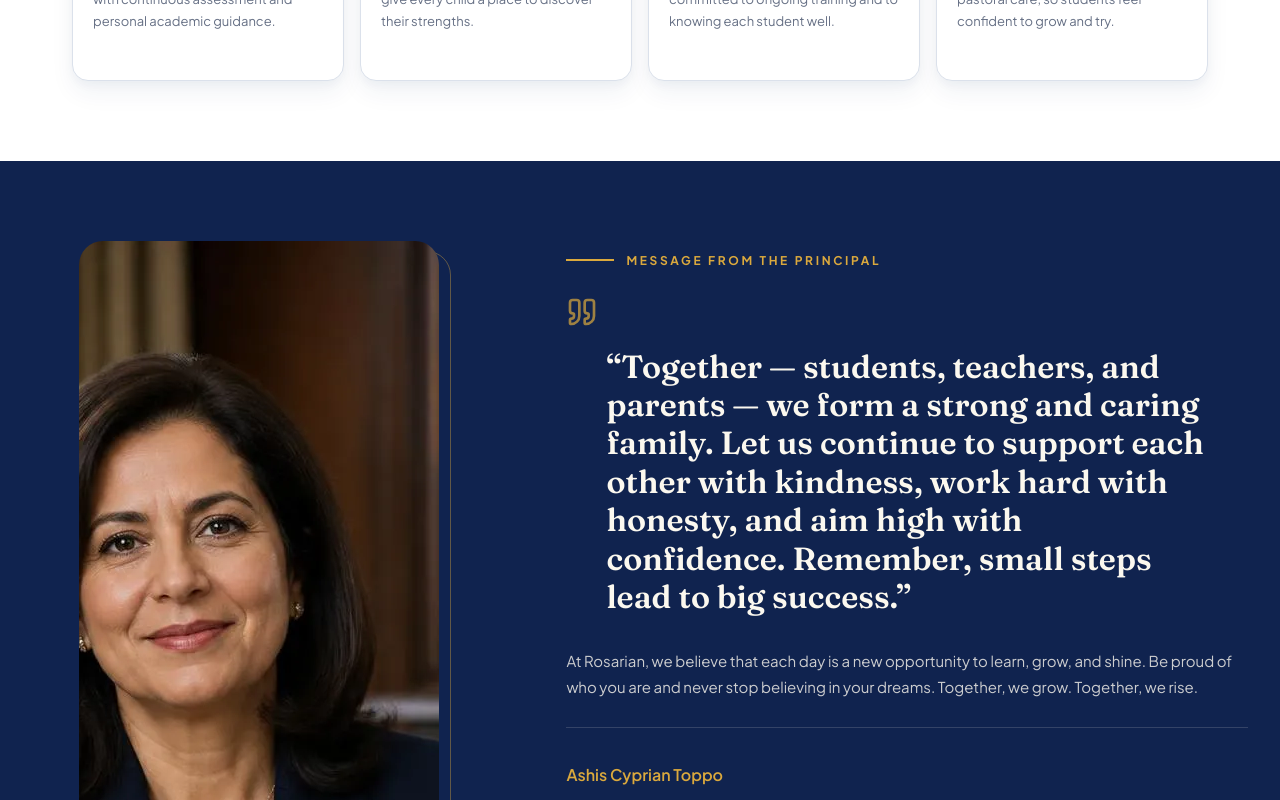
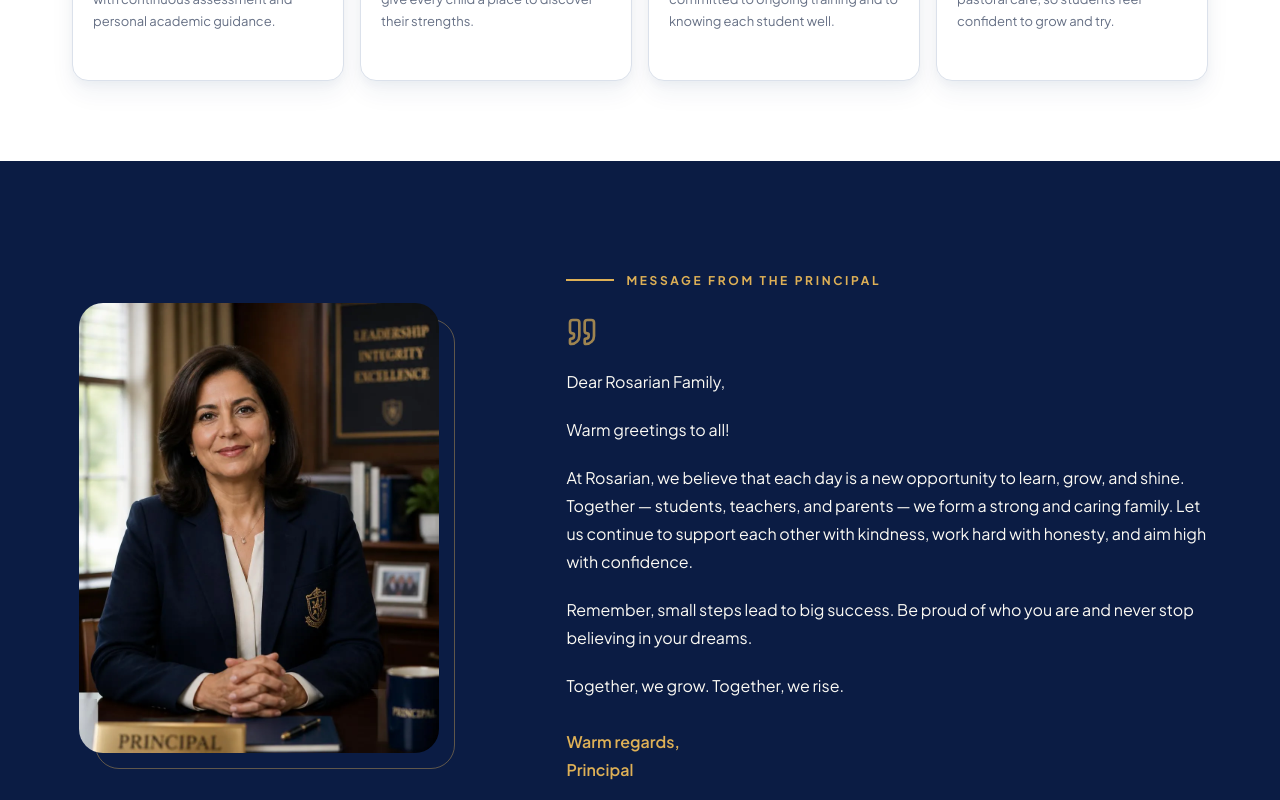
Before and after one commit to simrankumari-dev/rosa-mystica-school-website, a React (Vite) app: page /contact in a window 1280 px wide. Shown: the part 2000-2800 px from the top of the page. Built offline with nearby package versions, Linux system fonts and the light colour scheme.

Commit message:
updated code

```diff
--- a/src/components/home/PrincipalMessage.jsx
+++ b/src/components/home/PrincipalMessage.jsx
@@ -1,44 +1,73 @@
 import { Quote } from "lucide-react";
 import principalImage from "../../assets/images/principal.webp";
+
+import PRINCIPAL_MESSAGE from "../../data/principalMessage";
 import styles from "./PrincipalMessage.module.css";
-import { PRINCIPAL_MESSAGE } from "../../data/principalMessage";
 
 function PrincipalMessage() {
   return (
-    <section aria-labelledby="principal-heading" className={styles.section}>
+    <section
+      aria-labelledby="principal-heading"
+      className={styles.section}
+    >
       <div className={styles.container}>
 
+        {/* Principal Image */}
         <div className={styles.imageWrapper}>
+          <div
+            className={styles.imageBorder}
+            aria-hidden="true"
+          />
+
           <img
             src={principalImage}
-            alt={`Portrait of ${PRINCIPAL_MESSAGE.principalName}, Principal`}
-            width="1008"
-            height="1200"
+            alt="Portrait of the Principal of Rosa Mystica School seated in her office"
+            width={1008}
+            height={1200}
             loading="lazy"
             className={styles.image}
           />
         </div>
 
+        {/* Principal Message */}
         <div className={styles.content}>
+
+          {/* Section Heading */}
           <p className={styles.eyebrow}>
-            <span className={styles.goldRule} aria-hidden="true" />
+            <span
+              className={styles.goldRule}
+              aria-hidden="true"
+            />
             Message from the Principal
           </p>
 
-          <Quote className={styles.quoteIcon} aria-hidden="true" />
+          <Quote
+            className={styles.quoteIcon}
+            aria-hidden="true"
+          />
 
-          <blockquote id="principal-heading" className={styles.quote}>
-            “{PRINCIPAL_MESSAGE.quote}”
-          </blockquote>
+          {/* Message */}
+          <div
+            id="principal-heading"
+            className={styles.message}
+          >
+            <p>{PRINCIPAL_MESSAGE.greeting}</p>
 
-          <p className={styles.description}>
-            {PRINCIPAL_MESSAGE.description}
-          </p>
+            <p>{PRINCIPAL_MESSAGE.opening}</p>
 
-          <footer className={styles.footer}>
-            <p className={styles.principalName}>{PRINCIPAL_MESSAGE.principalName}</p>
-            <p className={styles.principalRole}>{PRINCIPAL_MESSAGE.designation}</p>
-          </footer>
+            <p>{PRINCIPAL_MESSAGE.message}</p>
+
+            <p>{PRINCIPAL_MESSAGE.reminder}</p>
+
+            <p>{PRINCIPAL_MESSAGE.tagline}</p>
+
+            <p>
+              {PRINCIPAL_MESSAGE.regards}
+              <br />
+              {PRINCIPAL_MESSAGE.designation}
+            </p>
+          </div>
+
         </div>
       </div>
     </section>
--- a/src/components/home/PrincipalMessage.module.css
+++ b/src/components/home/PrincipalMessage.module.css
@@ -1,149 +1,230 @@
 .section {
-  background: #10234f;
-  color: #fbf8ef;
-  padding: 5rem 2rem;
-  overflow-x: hidden;
-  box-sizing: border-box;
   width: 100%;
+  background: var(--navy);
+  color: var(--navy-foreground);
+
+  padding: 5rem 0;
 }
 
 .container {
   width: 100%;
-  max-width: 1280px;
+  max-width: 80rem;
+
   margin: 0 auto;
-  box-sizing: border-box;
+
   display: grid;
-  grid-template-columns: minmax(0, 0.8fr) minmax(0, 1.2fr);
-  align-items: start;   /* stretch se start kar diya */
-  gap: 5rem;
+  align-items: center;
+
+  gap: 3rem;
+
+  padding: 0 1rem;
 }
+
+/* =========================
+   IMAGE
+========================= */
 
 .imageWrapper {
   position: relative;
   width: 100%;
   max-width: 360px;
+  aspect-ratio: 4 / 5;
   margin: 0 auto;
-  align-self: center;
 }
 
-.imageWrapper::after {
-  content: "";
+.imageBorder {
   position: absolute;
-  right: -12px;
-  bottom: -12px;
+
+  right: -1rem;
+  bottom: -1rem;
+
+  display: none;
+
   width: 100%;
   height: 100%;
-  border: 1px solid rgba(219, 169, 61, 0.4);
-  border-radius: 24px;
-  z-index: 0;
+
+  border: 1px solid var(--gold);
+  border-radius: 1.5rem;
+
+  opacity: 0.4;
 }
 
 .image {
   position: relative;
   z-index: 1;
+
   display: block;
   width: 100%;
-  aspect-ratio: 4 / 5;
+  height: 100%;
+
   object-fit: cover;
-  border-radius: 24px;
+  object-position: center;
+
+  border-radius: 1.5rem;
 }
 
+/* =========================
+   CONTENT
+========================= */
+
 .content {
-  width: 100%;
   min-width: 0;
   max-width: 700px;
 }
 
+/* =========================
+   EYEBROW
+========================= */
+
 .eyebrow {
   display: flex;
   align-items: center;
-  gap: 12px;
-  color: #dba93d;
-  font-size: 12px;
+  gap: 0.75rem;
+
+  margin: 0;
+
+  color: var(--gold);
+
+  font-size: 0.75rem;
   font-weight: 700;
+
   letter-spacing: 0.22em;
   text-transform: uppercase;
 }
 
 .goldRule {
   display: block;
-  width: 48px;
+
+  width: 3rem;
   height: 2px;
-  background: #dba93d;
+
   flex-shrink: 0;
+
+  background: var(--gold);
 }
+
+/* =========================
+   QUOTE ICON
+========================= */
 
 .quoteIcon {
   display: block;
-  margin-top: 28px;
-  width: 32px;
-  height: 32px;
-  color: rgba(219, 169, 61, 0.7);
+
+  width: 2rem;
+  height: 2rem;
+
+  margin-top: 1.75rem;
+
+  color: color-mix(
+    in oklch,
+    var(--gold) 70%,
+    transparent
+  );
 }
 
-.quote {
-  margin-top: 20px;
-  font-family: "Fraunces", Georgia, serif;
-  font-size: 2rem;
-  line-height: 1.2;
-  font-weight: 600;
-  color: #fbf8ef;
-  overflow-wrap: break-word;
+/* =========================
+   PRINCIPAL MESSAGE
+========================= */
+
+.message {
+  max-width: 650px;
+
+  margin-top: 1.25rem;
+
+  color: var(--navy-foreground);
+
+  font-family: var(--font-sans);
+
+  font-size: 1rem;
+  line-height: 1.75;
 }
 
-.description {
-  margin-top: 24px;
-  font-size: 15px;
-  line-height: 1.7;
-  color: rgba(251, 248, 239, 0.8);
-  overflow-wrap: break-word;
+.message p {
+  margin: 0;
 }
 
-.footer {
-  margin-top: 28px;
-  padding-top: 20px;
-  border-top: 1px solid rgba(251, 248, 239, 0.15);
+.message p + p {
+  margin-top: 1.25rem;
 }
 
-.principalName {
-  color: #dba93d;
+.message p:last-child {
+  margin-top: 1.75rem;
+
+  color: var(--gold);
+
   font-weight: 600;
 }
 
-.principalRole {
-  margin-top: 2px;
-  font-size: 13px;
-  color: rgba(251, 248, 239, 0.7);
-}
+/* =========================
+   TABLET
+========================= */
 
-@media (max-width: 900px) {
+@media (min-width: 640px) {
+  .section {
+    padding: 7rem 0;
+  }
+
   .container {
-    grid-template-columns: 1fr;
-    gap: 3rem;
+    padding: 0 1.5rem;
   }
-  .imageWrapper {
-    max-width: 320px;
-  }
-  .content {
-    max-width: 100%;
-    margin: 0 auto;
+
+  .message {
+    font-size: 1.05rem;
   }
 }
 
-@media (max-width: 600px) {
-  .section {
-    padding: 4rem 1.25rem;
+/* =========================
+   DESKTOP
+========================= */
+
+@media (min-width: 1024px) {
+  .container {
+    grid-template-columns:
+      minmax(0, 0.8fr)
+      minmax(0, 1.2fr);
+
+    gap: 5rem;
+
+    padding: 0 2rem;
   }
-  .container {
-    gap: 2.5rem;
+
+  .imageBorder {
+    display: block;
   }
-  .imageWrapper {
-    max-width: 260px;
-  }
-  .quote {
-    font-size: 1.5rem;
-  }
-  .description {
-    font-size: 14px;
+
+  .message {
+    font-size: 1rem;
   }
 }
+
+/* =========================
+   MOBILE
+========================= */
+
+@media (max-width: 639px) {
+  .section {
+    padding: 4rem 0;
+  }
+
+  .container {
+    padding: 0 1.25rem;
+  }
+
+  .imageWrapper {
+    max-width: 280px;
+  }
+
+  .message {
+    font-size: 0.95rem;
+    line-height: 1.7;
+  }
+
+  .message p + p {
+    margin-top: 1rem;
+  }
+}
+@media (max-width: 600px) {
+  .imageWrapper {
+    max-width: 280px;
+  }
+}
--- a/src/data/principalMessage.js
+++ b/src/data/principalMessage.js
@@ -1,10 +1,19 @@
-export const PRINCIPAL_MESSAGE = {
-  quote:
-    "Together — students, teachers, and parents — we form a strong and caring family. Let us continue to support each other with kindness, work hard with honesty, and aim high with confidence. Remember, small steps lead to big success.",
+const PRINCIPAL_MESSAGE = {
+  greeting: "Dear Rosarian Family,",
 
-  description:
-    "At Rosarian, we believe that each day is a new opportunity to learn, grow, and shine. Be proud of who you are and never stop believing in your dreams. Together, we grow. Together, we rise.",
+  opening: "Warm greetings to all!",
 
-  principalName: "Ashis Cyprian Toppo",
-  designation: "Principal, Rosarian School",
+  message:
+    "At Rosarian, we believe that each day is a new opportunity to learn, grow, and shine. Together — students, teachers, and parents — we form a strong and caring family. Let us continue to support each other with kindness, work hard with honesty, and aim high with confidence.",
+
+  reminder:
+    "Remember, small steps lead to big success. Be proud of who you are and never stop believing in your dreams.",
+
+  tagline: "Together, we grow. Together, we rise.",
+
+  regards: "Warm regards,",
+
+  designation: "Principal",
 };
+
+export default PRINCIPAL_MESSAGE;
--- a/src/index.css
+++ b/src/index.css
@@ -1,4 +1,8 @@
 @import url("https://fonts.googleapis.com/css2?family=Fraunces:opsz,wght@9..144,600&family=Plus+Jakarta+Sans:wght@400;500;600;700&display=swap");
+
+/* =========================
+   GLOBAL RESET
+========================= */
 
 * {
   box-sizing: border-box;
@@ -18,53 +22,125 @@ html {
 body {
   min-width: 320px;
 
+  background: #ffffff;
+  color: #24324b;
+
   font-family: "Plus Jakarta Sans", sans-serif;
 
-  background: #ffffff;
-  color: #24324b;
+  -webkit-font-smoothing: antialiased;
+  -moz-osx-font-smoothing: grayscale;
 }
 
-/* Design System */
+/* =========================
+   DESIGN SYSTEM
+   Based on Lovable design
+========================= */
 
 :root {
-  --navy: #10234f;
-  --navy-foreground: #fbf8ef;
-
-  --gold: #dba93d;
-  --gold-foreground: #10234f;
-
-  --cream: #fbf8ef;
-
-  --primary: #173267;
-  --primary-foreground: #ffffff;
-
-  --background: #ffffff;
-  --foreground: #24324b;
-
-  --card: #ffffff;
-
-  --border: #dbe1eb;
-
-  --muted-foreground: #667085;
-
+  /* Typography */
   --font-display: "Fraunces", Georgia, serif;
   --font-sans: "Plus Jakarta Sans", sans-serif;
 
-  --radius-2xl: 24px;
+  /* Main Colors */
+  --navy: oklch(0.24 0.078 264);
+  --navy-foreground: oklch(0.985 0.008 90);
 
+  --gold: oklch(0.78 0.12 82);
+  --gold-foreground: oklch(0.24 0.06 264);
+
+  --cream: oklch(0.98 0.012 88);
+
+  /* General Semantic Colors */
+  --background: oklch(1 0 0);
+  --foreground: oklch(0.22 0.045 265);
+
+  --primary: oklch(0.29 0.093 264);
+  --primary-foreground: oklch(0.985 0.008 90);
+
+  --secondary: oklch(0.965 0.012 250);
+  --secondary-foreground: oklch(0.29 0.093 264);
+
+  --muted: oklch(0.968 0.008 250);
+  --muted-foreground: oklch(0.52 0.03 258);
+
+  --accent: oklch(0.78 0.12 82);
+  --accent-foreground: oklch(0.24 0.06 264);
+
+  --card: oklch(1 0 0);
+  --card-foreground: oklch(0.22 0.045 265);
+
+  --border: oklch(0.916 0.012 255);
+  --input: oklch(0.916 0.012 255);
+  --ring: oklch(0.29 0.093 264);
+
+  /* Radius */
+  --radius: 0.875rem;
+
+  --radius-sm: calc(var(--radius) - 4px);
+  --radius-md: calc(var(--radius) - 2px);
+  --radius-lg: var(--radius);
+  --radius-xl: calc(var(--radius) + 4px);
+  --radius-2xl: calc(var(--radius) + 8px);
+  --radius-3xl: calc(var(--radius) + 12px);
+  --radius-4xl: calc(var(--radius) + 16px);
+
+  /* Gradients */
+  --gradient-navy:
+    linear-gradient(
+      135deg,
+      oklch(0.24 0.078 264),
+      oklch(0.34 0.1 262)
+    );
+
+  --gradient-veil:
+    linear-gradient(
+      100deg,
+      oklch(0.18 0.06 264 / 0.92) 0%,
+      oklch(0.2 0.07 264 / 0.72) 45%,
+      oklch(0.2 0.07 264 / 0.25) 100%
+    );
+
+  /* Shadows */
   --shadow-soft:
-    0 4px 10px rgba(23, 50, 103, 0.04),
-    0 12px 25px rgba(23, 50, 103, 0.06);
+    0 1px 2px oklch(0.24 0.078 264 / 0.06),
+    0 12px 32px -18px oklch(0.24 0.078 264 / 0.28);
 
   --shadow-lift:
-    0 18px 40px rgba(23, 50, 103, 0.12);
+    0 24px 60px -28px oklch(0.24 0.078 264 / 0.45);
 
+  /* Animation */
   --transition-smooth:
     320ms cubic-bezier(0.22, 1, 0.36, 1);
 }
 
+/* =========================
+   GLOBAL TYPOGRAPHY
+========================= */
+
 h1,
 h2,
 h3 {
+  margin-top: 0;
+
   font-family: var(--font-display);
+  font-weight: 600;
+  letter-spacing: -0.015em;
 }
+
+p {
+  margin-top: 0;
+}
+
+a {
+  color: inherit;
+}
+
+/* =========================
+   ACCESSIBILITY
+========================= */
+
+:focus-visible {
+  outline: 2px solid var(--gold);
+  outline-offset: 3px;
+  border-radius: 4px;
+}
```
